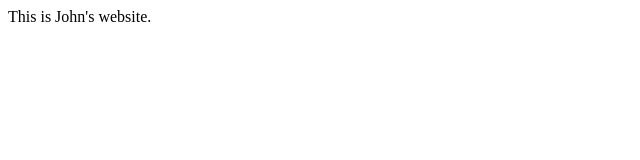
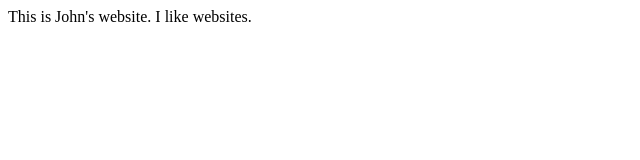
Before and after one commit to TylerButh/Training1, a plain HTML site: page index.html in a window 1280 px wide. Shown: the whole page, without its empty margins (0-640 px from the left). Drawn offline with Linux system fonts and the light colour scheme.

Commit message:
added I like websites

```diff
--- a/index.html
+++ b/index.html
@@ -5,7 +5,7 @@
 
 <body>
 
-This is John's website.
+This is John's website. I like websites.
 
 </body>
 </html>
```
